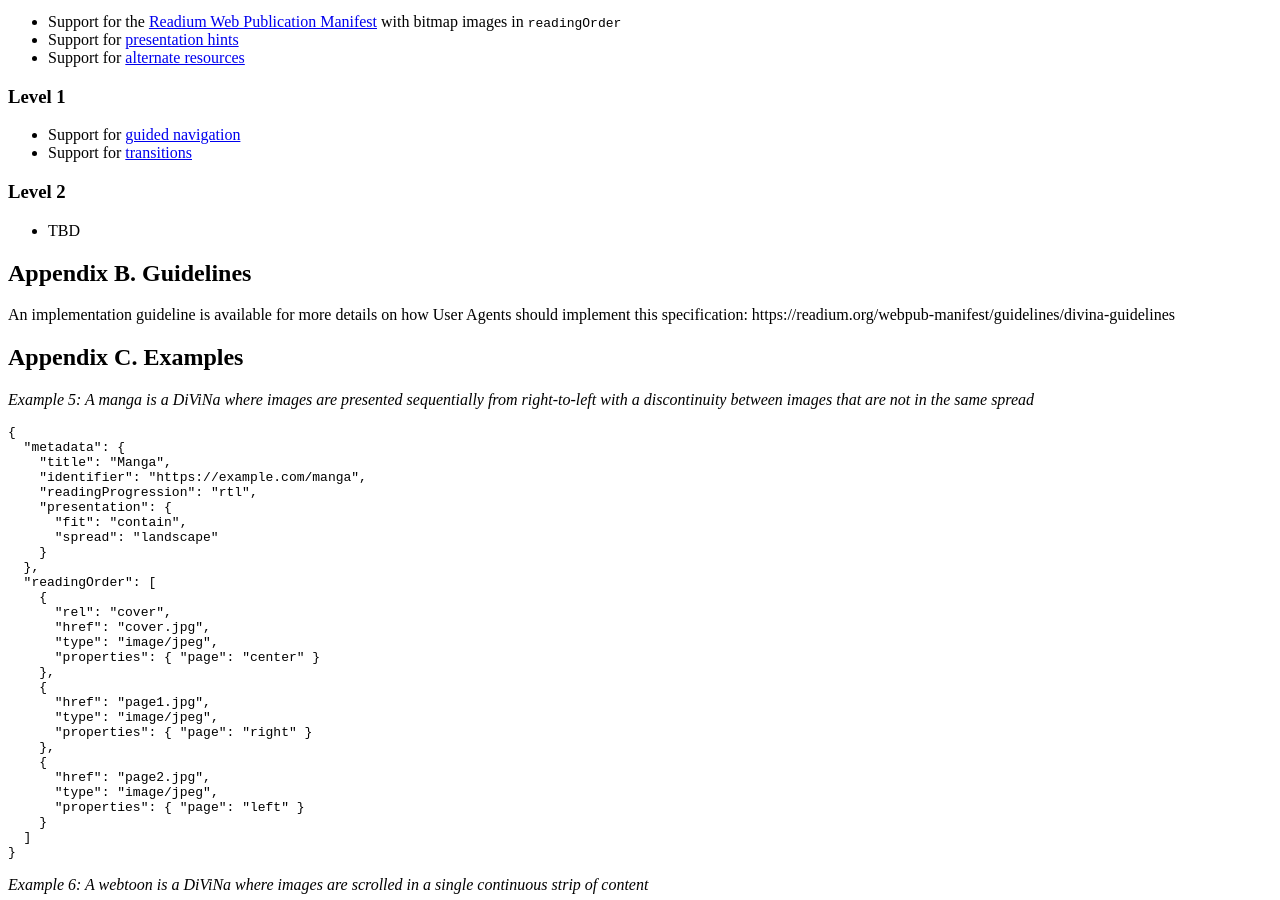
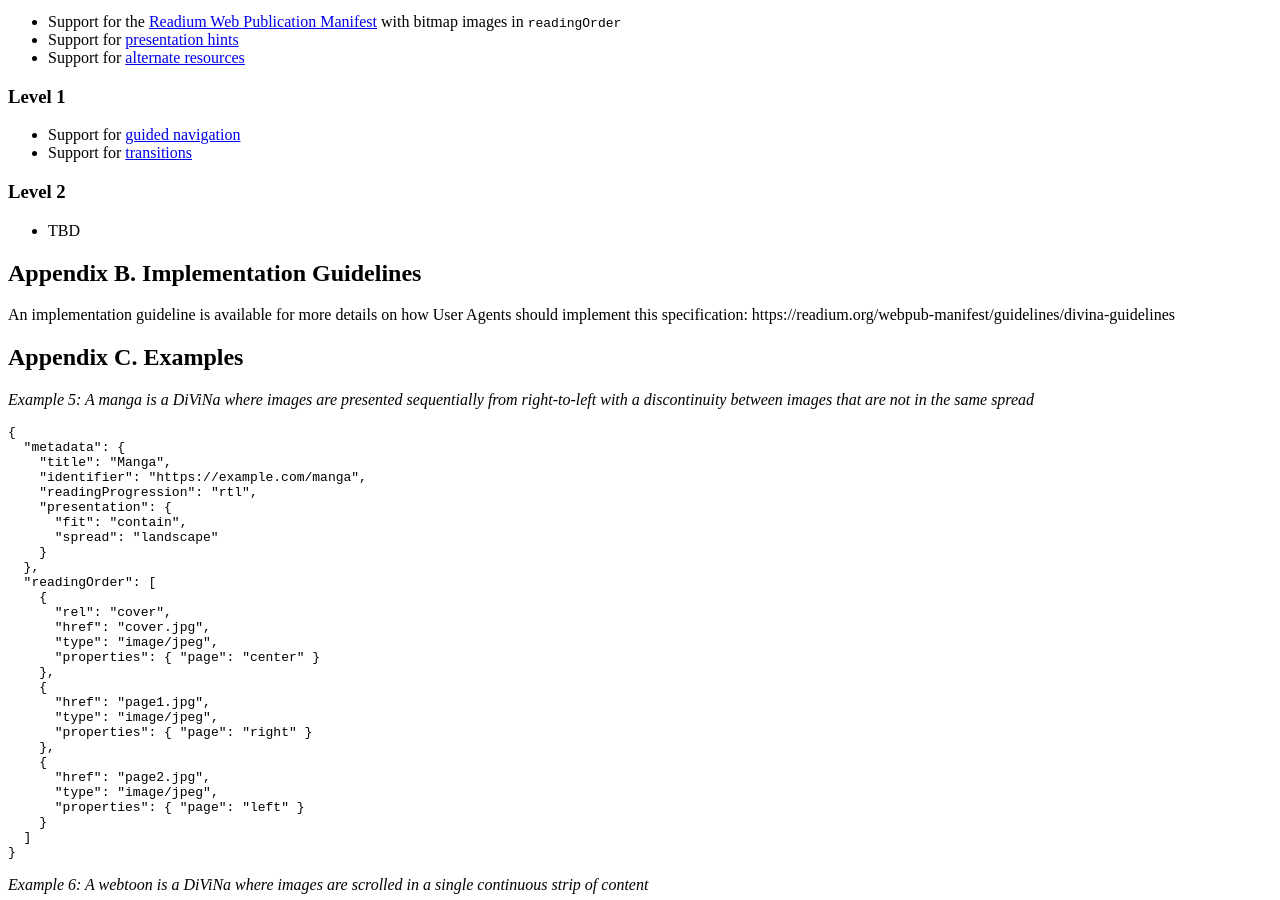
Before and after one commit to readium/webpub-manifest, a Jekyll site: the page built from extensions/divina.md, in a window 1280 px wide and 900 px high, scrolled down 3329 px. Built offline with Jekyll 4.4.1, drawn with Linux system fonts in a browser that asks for light colours; our own code applies the rules of GitHub Pages for plain Markdown files; comment, search, counter and statistics services are not loaded.

Commit message:
Implementation guidelines for DiViNa

```diff
--- a/extensions/divina.md
+++ b/extensions/divina.md
@@ -210,7 +210,7 @@ As an alternative, the manifest can also be added to an EPUB ([as defined in the
 
 * TBD
 
-## Appendix B. Guidelines
+## Appendix B. Implementation Guidelines
 
 An implementation guideline is available for more details on how User Agents should implement this specification: https://readium.org/webpub-manifest/guidelines/divina-guidelines
 
```
